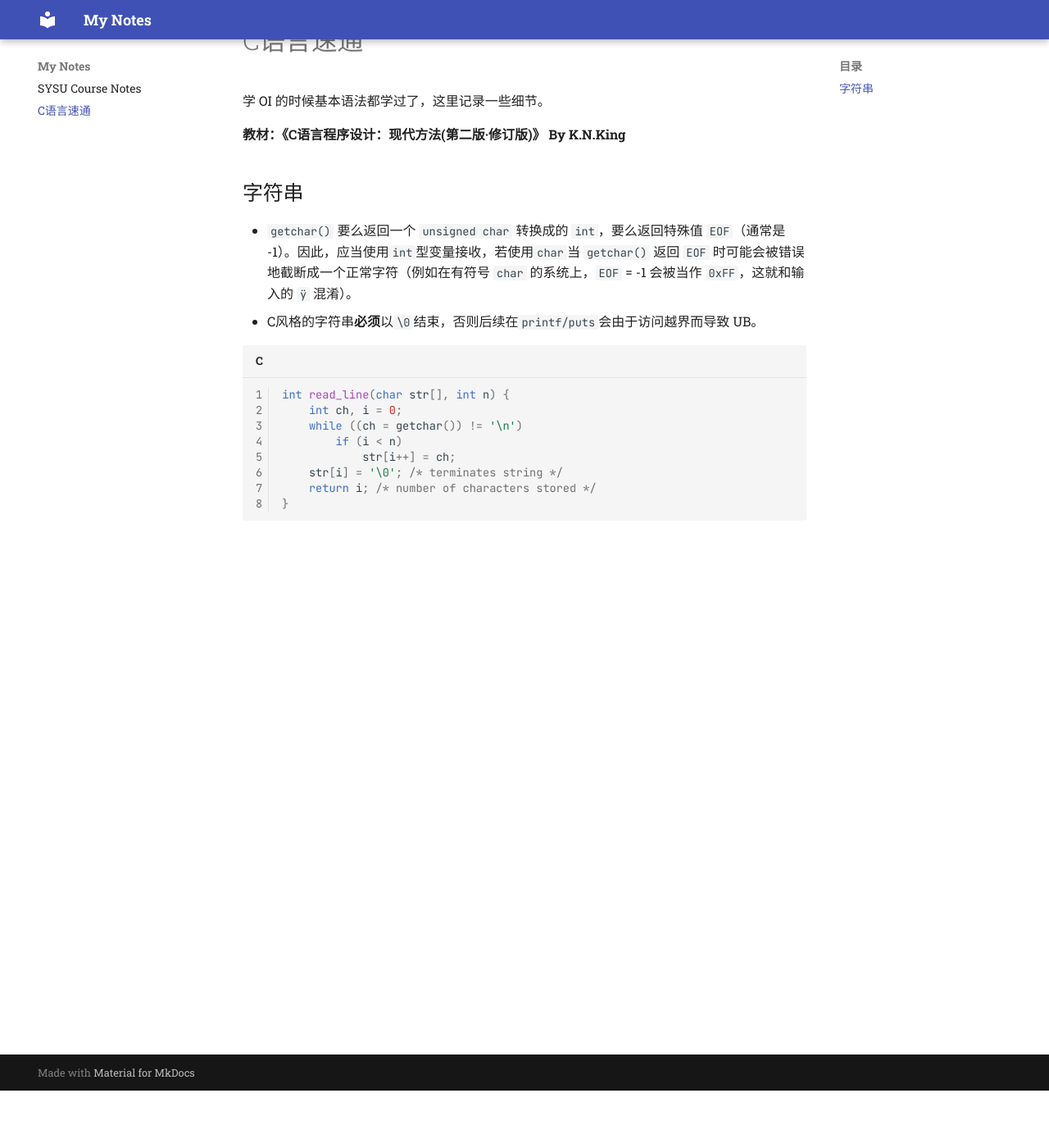
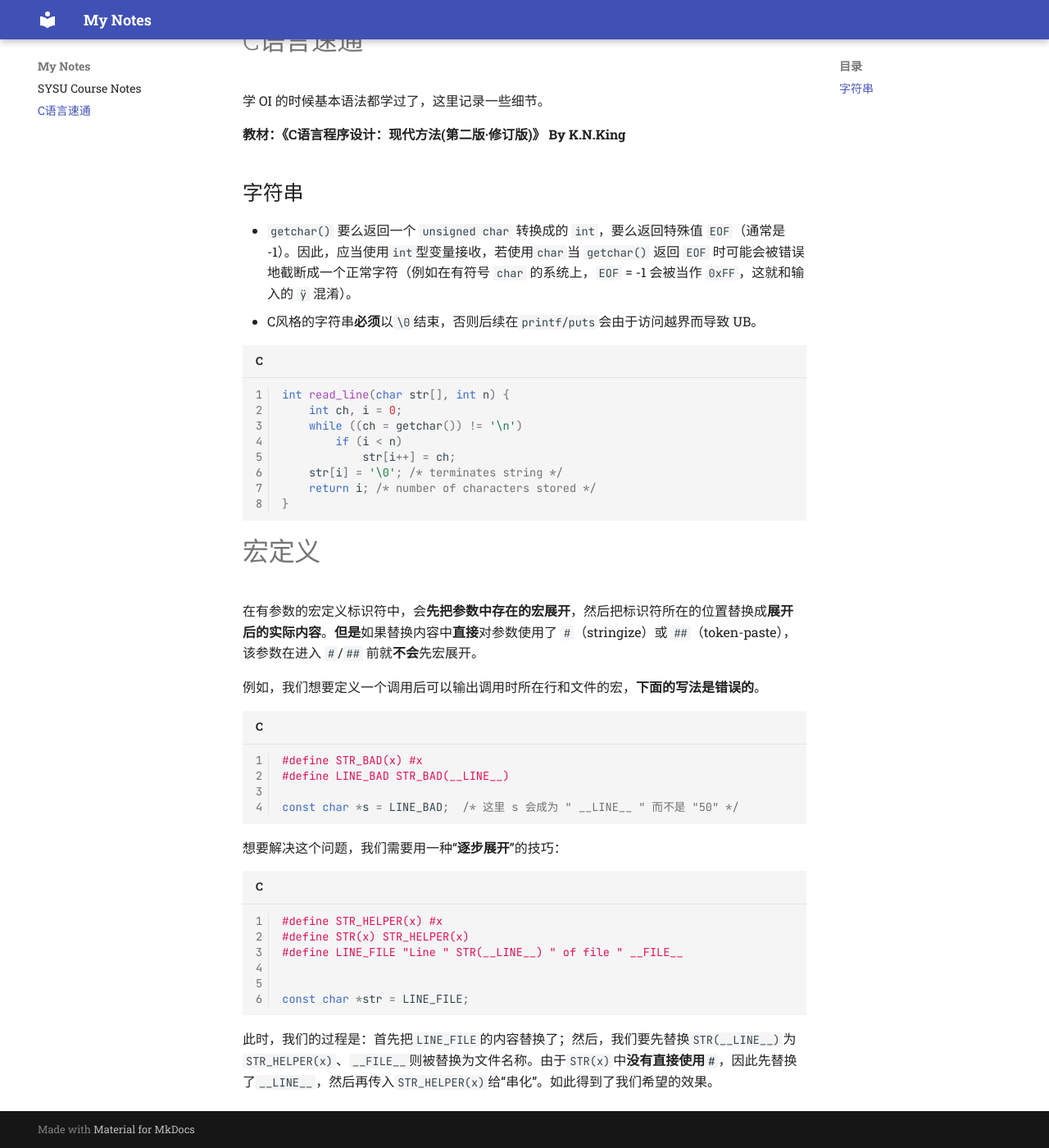
Before and after one commit to Sonata8/notes, an MkDocs documentation site: the page built from docs/C_notes.md, in a window 1280 px wide and 1400 px high, scrolled down 70 px. Shown: the whole window at 82% size. Built offline with MkDocs 1.6.1 and Material for MkDocs 9.7.7, drawn with Linux system fonts in a browser that asks for light colours.

Commit message:
update C notes on define

````diff
--- a/docs/C_notes.md
+++ b/docs/C_notes.md
@@ -19,3 +19,31 @@ int read_line(char str[], int n) {
     return i; /* number of characters stored */
 }
 ```
+
+
+
+# 宏定义
+
+在有参数的宏定义标识符中，会**先把参数中存在的宏展开**，然后把标识符所在的位置替换成**展开后的实际内容**。**但是**如果替换内容中**直接**对参数使用了 `#`（stringize）或 `##`（token-paste），该参数在进入 `#`/`##` 前就**不会**先宏展开。
+
+例如，我们想要定义一个调用后可以输出调用时所在行和文件的宏，**下面的写法是错误的**。
+
+```c
+#define STR_BAD(x) #x
+#define LINE_BAD STR_BAD(__LINE__)
+
+const char *s = LINE_BAD;  /* 这里 s 会成为 " __LINE__ " 而不是 "50" */
+```
+
+想要解决这个问题，我们需要用一种“**逐步展开**”的技巧：
+
+```c
+#define STR_HELPER(x) #x
+#define STR(x) STR_HELPER(x)
+#define LINE_FILE "Line " STR(__LINE__) " of file " __FILE__
+
+
+const char *str = LINE_FILE;
+```
+
+此时，我们的过程是：首先把`LINE_FILE`的内容替换了；然后，我们要先替换`STR(__LINE__)`为`STR_HELPER(x)`、`__FILE__`则被替换为文件名称。由于`STR(x)`中**没有直接使用`#`**，因此先替换了`__LINE__`，然后再传入`STR_HELPER(x)`给“串化”。如此得到了我们希望的效果。
````
